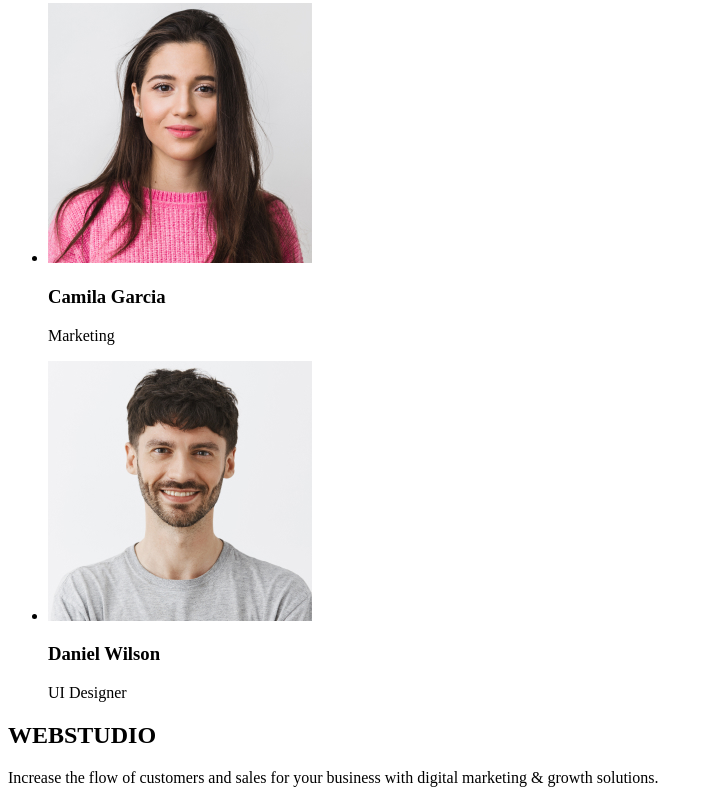
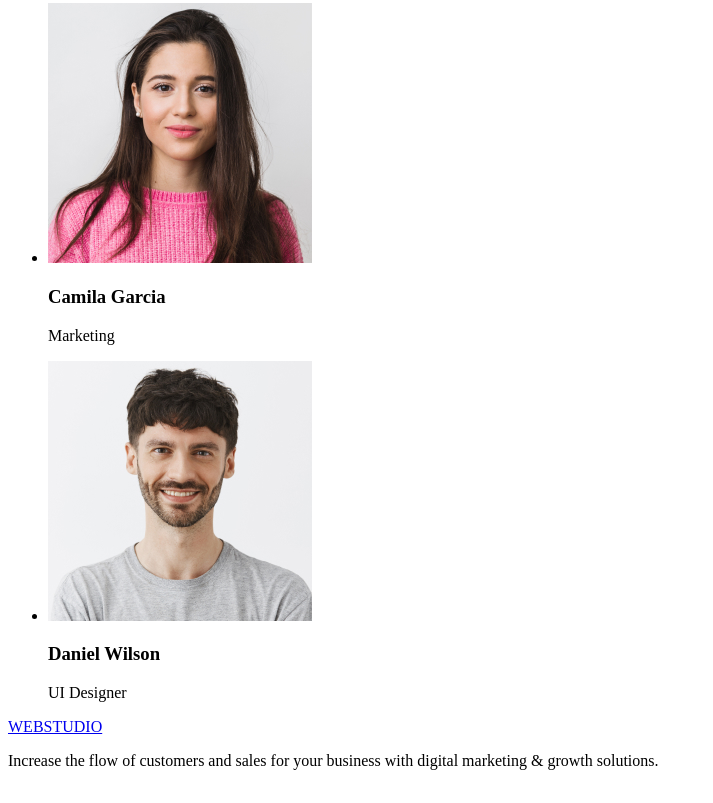
Before and after one commit to GloffGl/goit-markup-hw-01, a plain HTML site: page index.html in a window 1280 px wide. Shown: the part 2298-3101 px from the top of the page, without its empty margins (0-713 px from the left). Drawn offline with Linux system fonts and the light colour scheme.

Commit message:
Update index.html

```diff
--- a/index.html
+++ b/index.html
@@ -7,7 +7,7 @@
   </head>
   <body>
     <header>
-      <a href="http://127.0.0.1:5501/">WEBSTUDIO</a>
+      <a href="http://127.0.0.1:5501/index.html">WEBSTUDIO</a>
 
       <nav>
         <ul>
@@ -145,7 +145,7 @@
         </ul>
       </section>
       <footer>
-        <h2>WEBSTUDIO</h2>
+        <a href="http://127.0.0.1:5501/index.html">WEBSTUDIO</a>
         <p>
           Increase the flow of customers and sales for your business with
           digital marketing & growth solutions.
```
